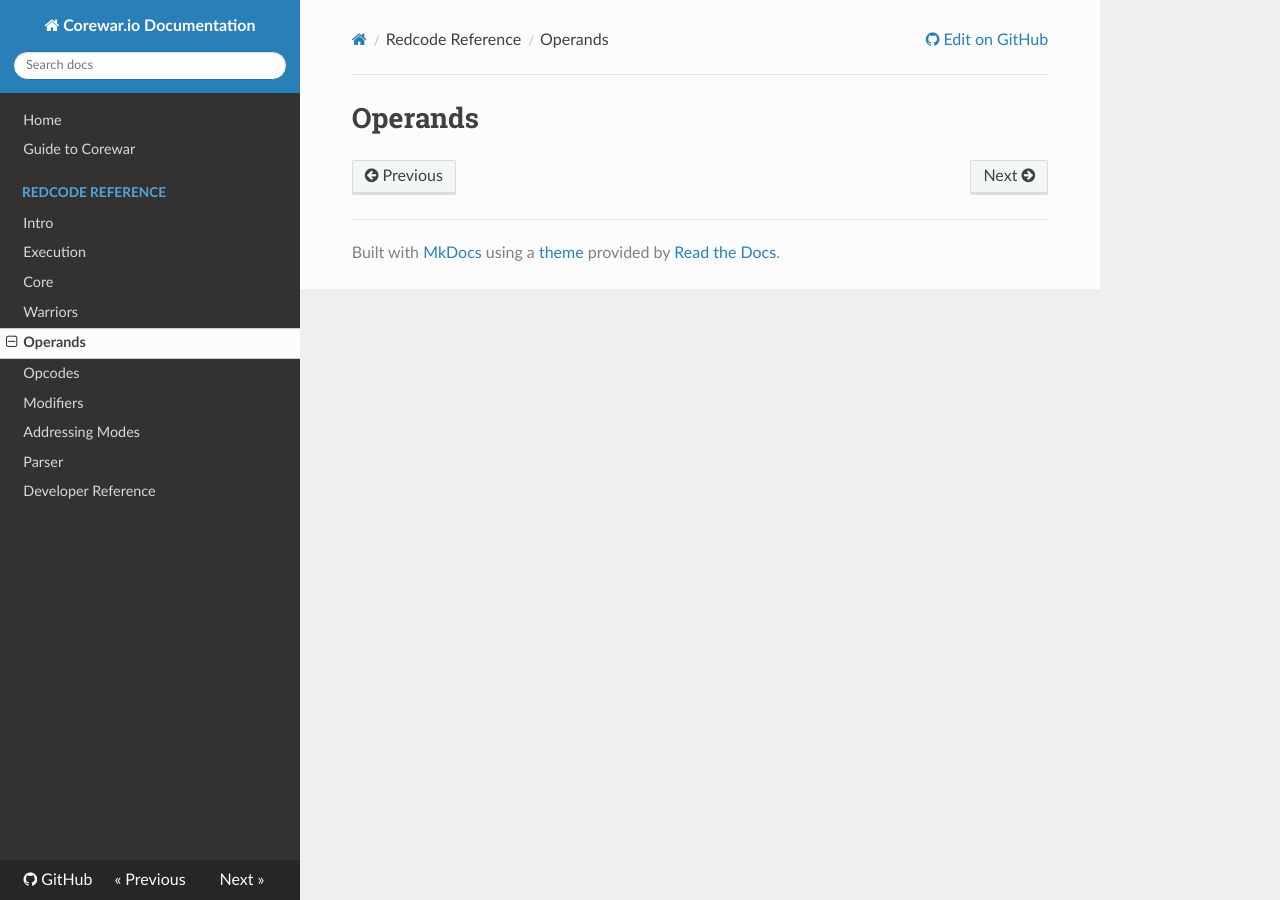
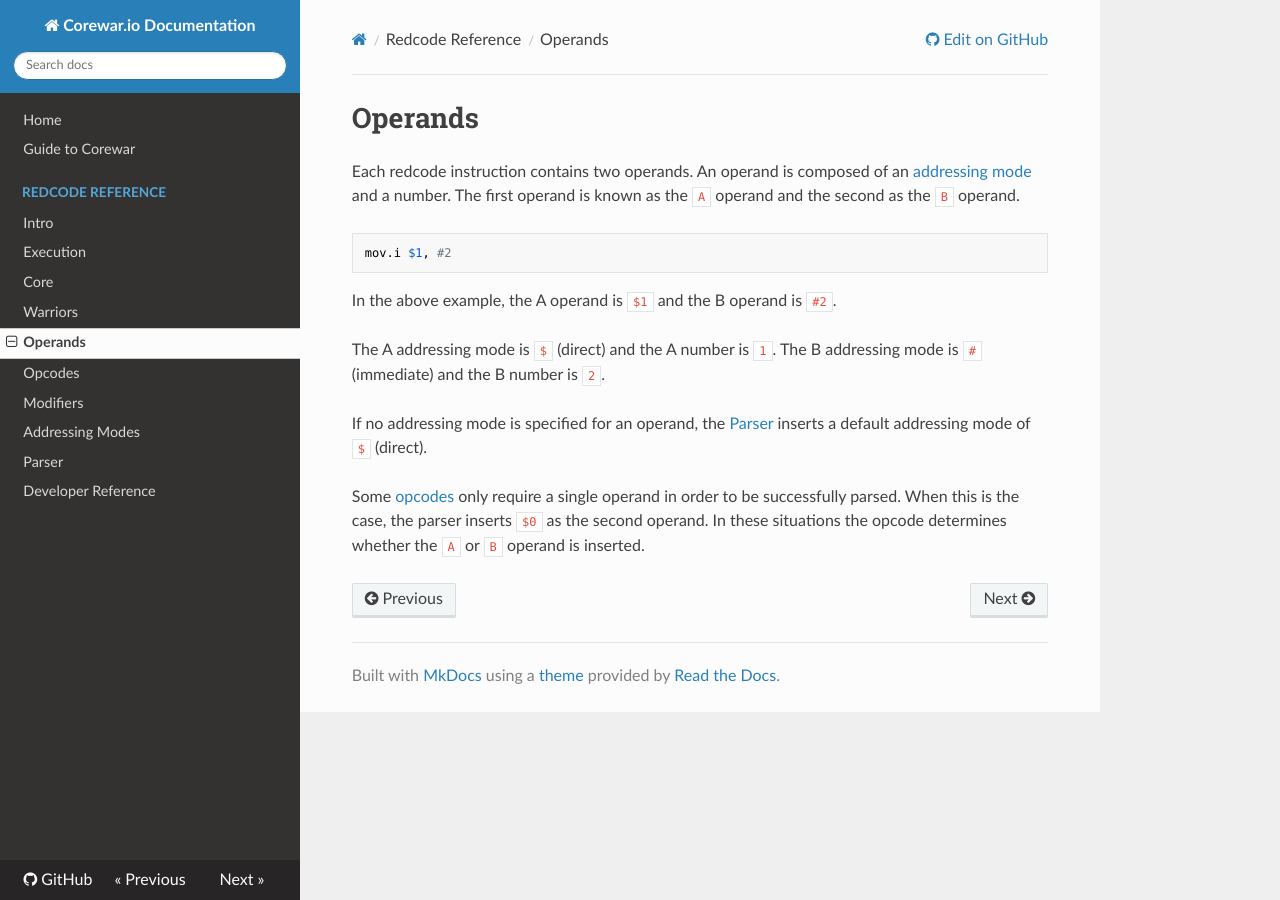
Before and after one commit to corewar/corewar.io, an MkDocs documentation site: the page built from docs/redcode/operands.md, in a window 1280 px wide. Built offline with MkDocs 1.6.1, drawn with Linux system fonts in a browser that asks for light colours; nearby versions of some CDN libraries; old or Windows-style settings are respelled for this version of MkDocs.

Commit message:
Operands

````diff
--- a/docs/redcode/operands.md
+++ b/docs/redcode/operands.md
@@ -1 +1,15 @@
 #Operands
+
+Each redcode instruction contains two operands. An operand is composed of an [addressing mode](addressing_modes) and a number. The first operand is known as the `A` operand and the second as the `B` operand.
+
+```
+mov.i $1, #2
+```
+In the above example, the A operand is `$1` and the B operand is `#2`.
+
+The A addressing mode is `$` (direct) and the A number is `1`.
+The B addressing mode is `#` (immediate) and the B number is `2`.
+
+If no addressing mode is specified for an operand, the [Parser](parser) inserts a default addressing mode of `$` (direct).
+
+Some [opcodes](opcodes) only require a single operand in order to be successfully parsed. When this is the case, the parser inserts `$0` as the second operand. In these situations the opcode determines whether the `A` or `B` operand is inserted.
````
